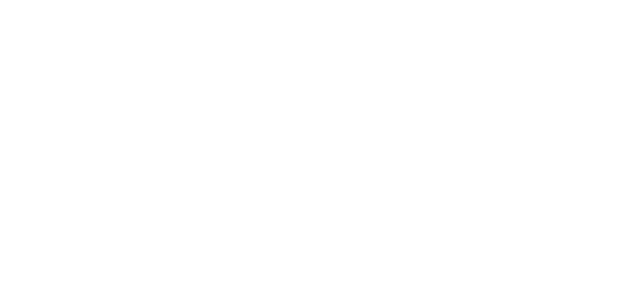
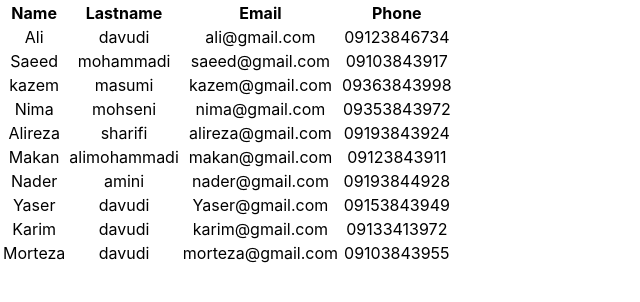
Before and after one commit to rezaSemyari70/maktab_func-component-contact, a React (Create React App) app: page / in a window 1280 px wide. Shown: the top 302 px of the page, without its empty margins (0-640 px from the left). Built offline with nearby package versions, Linux system fonts and the light colour scheme.

Commit message:
create Components table & tableRow

```diff
--- a/package.json
+++ b/package.json
@@ -6,7 +6,9 @@
     "@testing-library/jest-dom": "^4.2.4",
     "@testing-library/react": "^9.3.2",
     "@testing-library/user-event": "^7.1.2",
+    "bootstrap": "^4.5.0",
     "react": "^16.13.1",
+    "react-bootstrap": "^1.2.2",
     "react-dom": "^16.13.1",
     "react-scripts": "3.4.1"
   },
--- a/src/App.js
+++ b/src/App.js
@@ -1,11 +1,13 @@
 import React from 'react';
 
 import './App.css';
+import Table from './Components/TableContacts/Table/Table';
+
 
 function App() {
   return (
     <div className="App">
-
+      <Table/>
     </div>
   );
 }
--- /dev/null
+++ b/src/Components/TableContacts/Table/Table.jsx
@@ -0,0 +1,55 @@
+import React, { useState } from 'react';
+
+import TableRow from '../TableRow/TableRow';
+
+function Table(props){
+    const [contacts] = useState(
+
+        [
+            {id:1, firstname: 'Ali' , lastname: 'davudi' , email:'ali@gmail.com' , phone:'09123846734'},
+            {id:2, firstname: 'Saeed' , lastname: 'mohammadi' , email:'saeed@gmail.com' , phone:'09103843917'},
+            {id:3, firstname: 'kazem' , lastname: 'masumi' , email:'kazem@gmail.com' , phone:'09363843998'},
+            {id:4, firstname: 'Nima' , lastname: 'mohseni' , email:'nima@gmail.com' , phone:'09353843972'},
+            {id:5, firstname: 'Alireza' , lastname: 'sharifi' , email:'alireza@gmail.com' , phone:'09193843924'},
+            {id:6, firstname: 'Makan' , lastname: 'alimohammadi' , email:'makan@gmail.com' , phone:'09123843911'},
+            {id:7, firstname: 'Nader' , lastname: 'amini' , email:'nader@gmail.com' , phone:'09193844928'},
+            {id:8, firstname: 'Yaser' , lastname: 'davudi' , email:'Yaser@gmail.com' , phone:'09153843949'},
+            {id:9, firstname: 'Karim' , lastname: 'davudi' , email:'karim@gmail.com' , phone:'09133413972'},
+            {id:10, firstname: 'Morteza' , lastname: 'davudi' , email:'morteza@gmail.com' , phone:'09103843955'},
+        ]
+
+    )
+
+    return <>
+
+        <div className="container">
+            <div className="row justify-content-center">
+                <div className="col">
+                    <table className="table table-hover ">
+                        <thead className="headerColor">
+                            <tr className="">
+                                <th>Name</th>
+                                <th>Lastname</th>
+                                <th>Email</th>
+                                <th>Phone</th>
+                            </tr>
+                        </thead>
+                        <tbody>
+                            {contacts.map(contact=>(
+                                <TableRow
+                                    key={contact.id}
+                                    firstname={contact.firstname}
+                                    lastname={contact.lastname}
+                                    email={contact.email}
+                                    phone={contact.phone}
+                                />
+                            ))}
+                        </tbody>
+                    </table>
+                </div>
+            </div>
+        </div>
+   </>
+}
+
+export default Table;
--- /dev/null
+++ b/src/Components/TableContacts/TableRow/TableRow.jsx
@@ -0,0 +1,14 @@
+import React from 'react';
+
+function TableRow ({firstname , lastname , email , phone})  {
+    return (
+        <tr>
+            <td>{`${firstname}`}</td>
+            <td>{`${lastname}`}</td>
+            <td>{`${email}`}</td>
+            <td>{`${phone}`}</td>
+        </tr>
+    );
+}
+
+export default TableRow;
```
Also changed, not shown: 1 other file (tests, documents, lock files or other folders).
